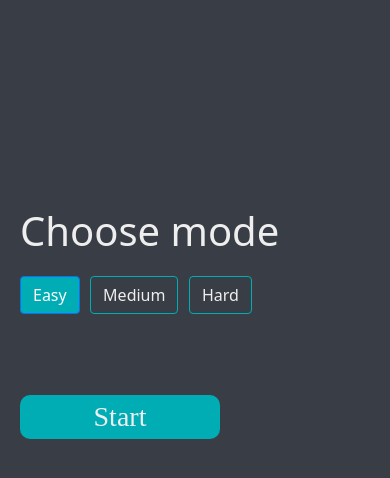
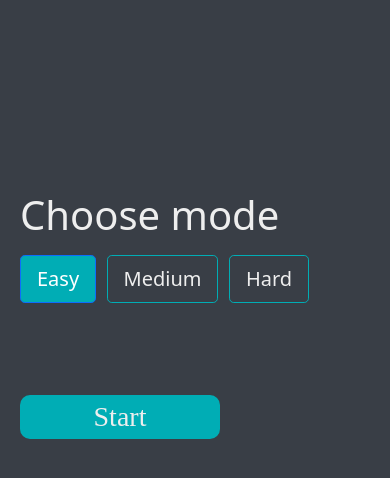
Before and after one commit to ViktorKuzmanov/Get-Numerate-App, a PHP site: page /setupGame.html in a window 390 px wide. Shown: the part 286-764 px from the top of the page. Run offline with PHP 8.4, Linux system fonts and the light colour scheme.

Commit message:
add large buttons, design for tablet and desktop

```diff
--- a/css/setupGame.css
+++ b/css/setupGame.css
@@ -138,5 +138,10 @@ body {
   #navbar #backButton img {
     height: 50px;
   }
+  #flexContainer .header,
+  #flexContainer .chooseModeDiv,
+  #flexContainer #startButton {
+    font-size: 50px;
+  }
 }
 /*# sourceMappingURL=setupGame.css.map */
--- a/scss/setupGame.scss
+++ b/scss/setupGame.scss
@@ -107,4 +107,11 @@ body {
             }
         }
     }
+    #flexContainer {
+        .header,
+        .chooseModeDiv,
+        #startButton {
+            font-size: 50px;
+        }
+    }
 }
--- a/setupGame.html
+++ b/setupGame.html
@@ -32,10 +32,11 @@
 			<br />
 			<div class="chooseModeDiv">
 				<div class="chooseModeText">Choose mode</div>
-				<button class="btn btn-primary" onclick="chooseModeIsTapped(event)">Easy</button>
-				<button class="btn btn-outline-primary" onclick="chooseModeIsTapped(event)">Medium</button>
-				<button class="btn btn-outline-primary" onclick="chooseModeIsTapped(event)">Hard</button>
+				<button class="btn btn-primary btn-lg" onclick="chooseModeIsTapped(event)">Easy</button>
+				<button class="btn btn-outline-primary btn-lg" onclick="chooseModeIsTapped(event)">Medium</button>
+				<button class="btn btn-outline-primary btn-lg" onclick="chooseModeIsTapped(event)">Hard</button>
 			</div>
+			<br />
 			<a href="game.html" onclick="saveDigitsInStorage()" id="startButton">Start</a>
 		</div>
 
```
Also changed, not shown: 1 other file.
